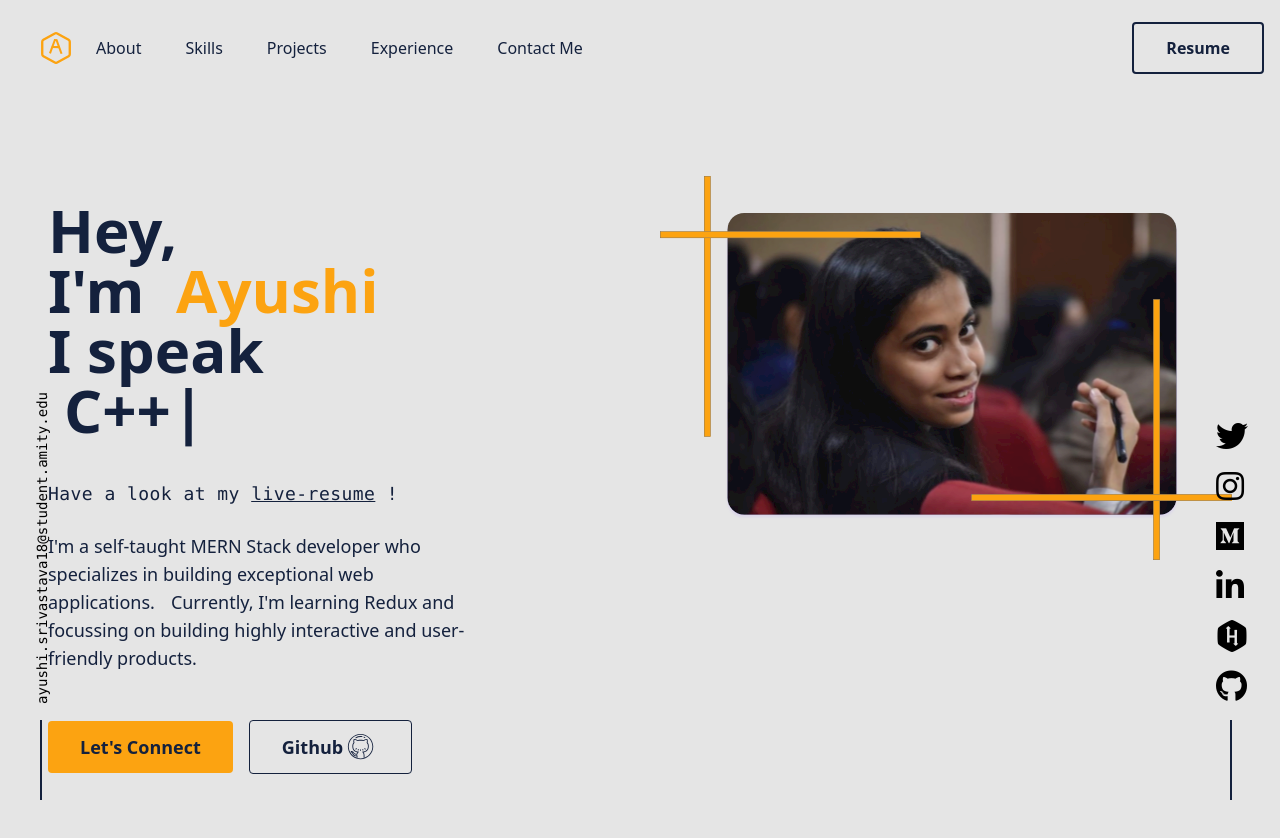
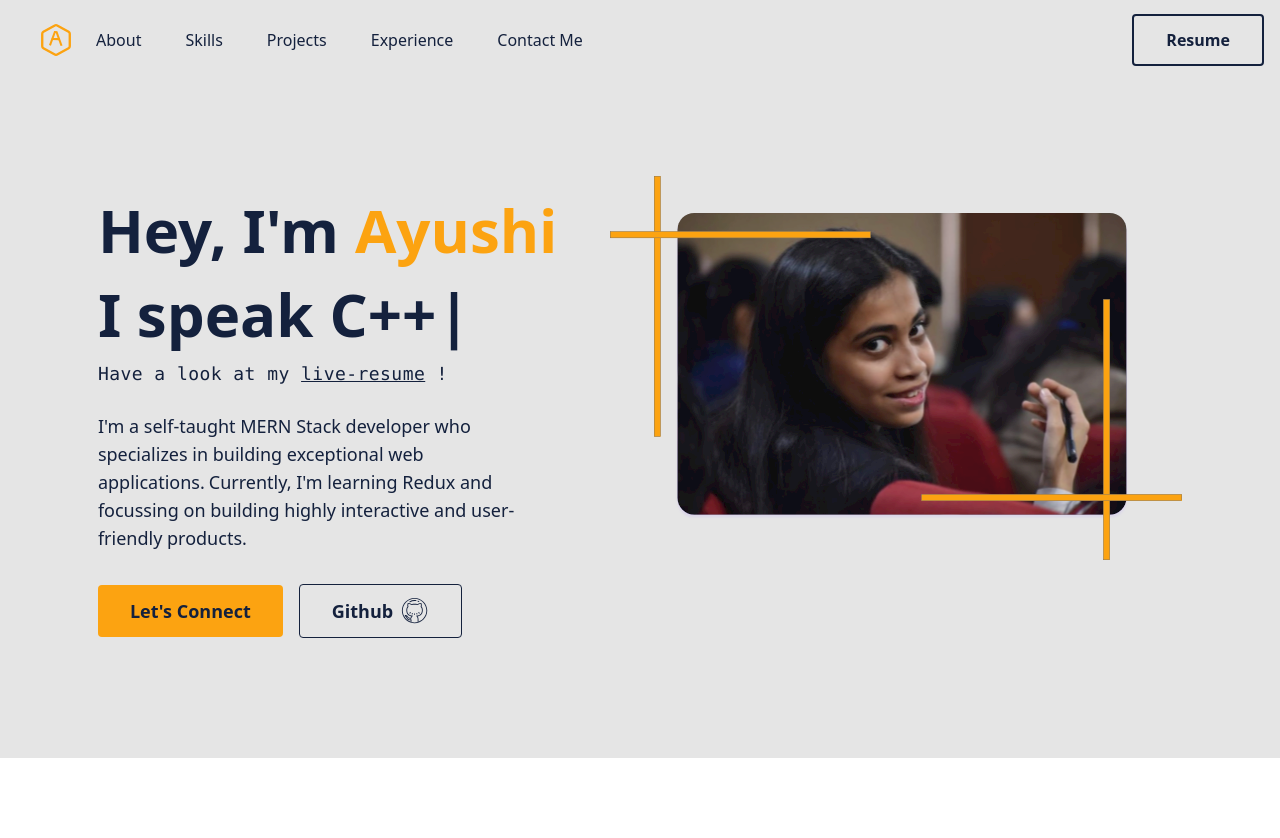
Before and after one commit to srivastavayushi/portfolio-version-1.0, a React (Create React App) app: page /home in a window 1280 px wide. Shown: the top 838 px of the page. After the commit the page ends 800 px from the top, so only its background shows below. Built offline with nearby package versions, Linux system fonts and the light colour scheme.

Commit message:
style : span-margin setup

```diff
--- a/src/App.js
+++ b/src/App.js
@@ -2,19 +2,12 @@ import React, { Fragment } from "react";
 
 // components
 import Routes from "./pages/routes";
-import Social from "./components/contact/social";
-import Email from "./components/contact/email";
-import { LineL, LineR } from "./components/contact/line";
 
 function App() {
   return (
     <div className="bg-basic-gray w-screen">
       <Fragment>
         <Routes />
-        <Social />
-        <Email />
-        <LineL />
-        <LineR />
       </Fragment>
     </div>
   );
--- a/src/components/MainProjects.js
+++ b/src/components/MainProjects.js
@@ -39,7 +39,7 @@ export default function MainProjects() {
           <div className="flex flex-wrap -m-4" ref={ref}>
             {projects.map((project) => {
               return (
-                <motion.div className="p-4 md:w-1/3 " key={project.key}>
+                <motion.div className="p-4 md:w-2/4 md:mx-auto xl:w-1/3 2xl:w-1/3 sm:w-2/3 sm:mx-auto" key={project.key}>
                   <div
                     className="h-full rounded-lg overflow-hidden bg-basic-yellow shadow-lg hover:-translate-y-1 transform transition"
                     animate={animation}
@@ -63,33 +63,14 @@ export default function MainProjects() {
                       </h1>
                       <p className="leading-relaxed mb-3">{project.about}</p>
                       <div className="flex items-center flex-wrap ">
-                        <a
-                          className="text-purple-400 inline-flex items-center md:mb-2 lg:mb-0"
-                          href="/"
-                        >
-                          Learn More
-                          <svg
-                            className="w-4 h-4 ml-2"
-                            viewBox="0 0 24 24"
-                            stroke="currentColor"
-                            strokeWidth="2"
-                            fill="none"
-                            strokeLinecap="round"
-                            strokeLinejoin="round"
-                          >
-                            <path d="M5 12h14"></path>
-                            <path d="M12 5l7 7-7 7"></path>
-                          </svg>
-                        </a>
                         <span className="text-gray-500 mr-3 inline-flex items-center lg:ml-auto md:ml-0 ml-auto leading-none text-sm pr-3 py-1 border-r-2 border-gray-800">
                           <a href={project.github}>
                             <i className="fab fa-github fa-lg text-coolGray-400 w-4 h-4 mr-1" />
                           </a>
                         </span>
-                        <span className="text-gray-500 inline-flex items-center leading-none text-sm">
+                        <span className="text-gray-500 inline-flex items-center leading-none text-sm ml-0">
                           <a href={project.deployOn}>
-                            {" "}
-                            <i className="far fa-browser fa-lg text-coolGray-400 w-4 h-4 mr-1" />
+                            <i className="far fa-browser fa-lg text-coolGray-400 w-4 h-4 text-center" />
                           </a>
                         </span>
                       </div>
--- a/src/components/SideProjects.js
+++ b/src/components/SideProjects.js
@@ -75,7 +75,7 @@ export default function SideProjects() {
                           <i className="fab fa-github fa-lg text-coolGray-400 w-4 h-4 mr-1" />
                         </a>
                       </span>
-                      <span className="text-gray-500 inline-flex items-center leading-none text-sm">
+                      <span className="text-gray-500 inline-flex items-center leading-none text-sm ml-0">
                         <a href={project.deployOn}>
                           <i className="far fa-browser fa-lg text-coolGray-400 w-4 h-4 mr-1" />
                         </a>
--- a/src/components/about.js
+++ b/src/components/about.js
@@ -52,14 +52,14 @@ export default function About() {
             {content.map((cont) => {
               return (
                 <motion.div
-                  className="flex justify-center pt-10 m-auto lg:w-1/4 lg:mx-4 lg:my-8 "
+                  className="flex justify-center pt-10 m-auto lg:w-1/4 lg:mx-6 lg:my-8 ml-0"
                   animate={animation}
                   key={cont.key}
                 >
                   <div className="relative w-64 h-48">
-                    <div className="absolute top-0 left-0 flex items-center w-72 h-40 mt-6 ml-6 bg-basic-white border-8 border-gray-700 border-solid rounded-lg shadow-lg transition duration-500 ease-in-out transform hover:h-48 hover:shadow-2xl">
+                    <div className="absolute top-0 left-0 flex items-center w-64 h-40 mt-6 ml-6 bg-basic-white border-8 border-gray-700 border-solid rounded-lg shadow-lg transition duration-500 ease-in-out transform hover:shadow-2xl">
                       <div className="w-1/3 h-40"></div>
-                      <div className="w-2/3 h-32 pr-2">
+                      <div className="w-2/3 h-32 pr-4">
                         <h3 className="pt-1 text-xl font-semibold ">
                           {cont.name}
                         </h3>
@@ -72,7 +72,7 @@ export default function About() {
                     <div className="absolute top-0 left-0 z-10 w-24 h-40 py-20 text-5xl font-bold text-center text-white bg-basic-yellow rounded-lg">
                       {cont.key}
                     </div>
-                    <div className="absolute top-0 left-0 z-30 w-32 h-2 mt-40 ml-48 bg-basic-yellow"></div>
+                    <div className="absolute top-0 left-0 z-30 w-24 h-2 mt-40 ml-48 bg-basic-yellow"></div>
                   </div>
                 </motion.div>
               );
--- a/src/components/contact.js
+++ b/src/components/contact.js
@@ -3,22 +3,16 @@ import React from "react";
 export default function Contact() {
   const email = "ayushi.srivastava18@student.amity.edu";
   return (
-    <div className=" w-screen" id="contact">
+    <div className="w-screen" id="contact">
       <h2 className="text-4xl font-extrabold text-center text-basic-blue slashed-zero mb-4">
-        02. Contact Me
+        Contact Me
       </h2>
-      <h2 className="text-md font-extralight text-center text-basic-blue slashed-zero sm:max-w-sm mx-auto md:max-w-md p-2">
+      <h2 className="text-md font-extralight text-center text-basic-blue slashed-zero sm:max-w-sm mx-auto md:max-w-md px-4">
         My inbox is always open. Whether you have a question or just want to say
         hi, I'll try my best to get back to you!
       </h2>
 
-      <div className="flex flex-row justify-center mt-1 invisible xl:visible">
-        <a href={`mailto:${email}`}>
-          <i className="far fa-envelope fa-3x " />
-        </a>
-      </div>
-
-      <div className="flex flex-row space-x-4 justify-center pb-16 visible xl:invisible">
+      <div className="flex flex-row space-x-4 justify-center pb-16 mt-4">
         <a href="https://twitter.com/srivayushi12">
           <i className="fab fa-twitter fa-2x " />
         </a>
--- a/src/components/home.js
+++ b/src/components/home.js
@@ -8,10 +8,10 @@ export default function Home() {
   return (
     <div id="home">
       <section className="text-basic-blue pt-20 w-full ">
-        <div className="container mx-auto flex flex-col justify-center p-6 sm:py-12 lg:py-24 lg:flex-row lg:justify-between ">
+        <div className="container mx-auto flex flex-col justify-center p-6 sm:py-12 lg:py-24 lg:flex-row lg:justify-center ">
           <div className="flex flex-col justify-center p-6 text-center rounded-sm lg:max-w-md xl:max-w-lg lg:text-left">
-            <motion.h1
-              className="text-5xl font-bold leading-none sm:text-6xl "
+            <motion.div
+              className="text-5xl font-bold leading-none sm:text-6xl flex flex-row justify-left"
               initial={{ y: 20, opacity: 0 }}
               animate={{ y: 0, opacity: 1 }}
               transition={{
@@ -21,7 +21,7 @@ export default function Home() {
                 stiffness: 25,
               }}
             >
-              Hey,&nbsp; I'm
+             <span className="ml-0">Hey,&nbsp;I'm</span>
               <motion.span
                 className="text-basic-yellow"
                 initial={{ y: 20, opacity: 0 }}
@@ -33,9 +33,11 @@ export default function Home() {
                   stiffness: 25,
                 }}
               >
-                &nbsp;Ayushi
+                Ayushi
               </motion.span>
-              <br />I speak
+              </motion.div>
+              <br /><div className="flex flex-row justify-left text-5xl font-bold leading-none sm:text-6xl">I
+              <p>&nbsp;speak</p>
               <Typewriter
                 onInit={(typewriter) => {
                   typewriter
@@ -62,9 +64,11 @@ export default function Home() {
                     .start();
                 }}
               />
-            </motion.h1>
+              </div>
+
+
             <motion.p
-              className="mt-10 text-lg font-mono font-thin tracking-wide"
+              className="mt-4 text-lg font-mono font-thin tracking-wide text-left"
               initial={{ y: 20, opacity: 0 }}
               animate={{ y: 0, opacity: 1 }}
               transition={{
@@ -84,7 +88,7 @@ export default function Home() {
               !
             </motion.p>
             <motion.p
-              className="mt-6 mb-8 text-lg sm:mb-12 "
+              className="mt-6 mb-2 text-lg sm:mb-8 "
               initial={{ y: 20, opacity: 0 }}
               animate={{ y: 0, opacity: 1 }}
               transition={{
@@ -97,6 +101,7 @@ export default function Home() {
               I'm a self-taught MERN Stack developer who specializes in building
               exceptional web applications.
               <motion.span
+              className="ml-1"
                 initial={{ y: 20, opacity: 0 }}
                 animate={{ y: 0, opacity: 1 }}
                 transition={{
@@ -105,13 +110,12 @@ export default function Home() {
                   type: "spring",
                   stiffness: 25,
                 }}
-              >
-                Currently, I'm learning Redux and focussing on building highly
+              >Currently, I'm learning Redux and focussing on building highly
                 interactive and user-friendly products.
               </motion.span>
             </motion.p>
 
-            <div className="flex flex-col space-y-4 sm:items-center sm:justify-center sm:flex-row sm:space-y-0 sm:space-x-4 lg:justify-start">
+            <div className="flex flex-col space-y-2 sm:items-center sm:justify-center sm:flex-row sm:space-y-0 sm:space-x-4 lg:justify-start">
               <motion.a
                 href="https://www.linkedin.com/in/srivayushi/"
                 className="px-8 py-3 text-lg font-semibold rounded bg-basic-yellow text-basic-blue"
@@ -139,12 +143,13 @@ export default function Home() {
                 }}
               >
                 <div>
+                Github
                   <img
                     src={github}
                     alt="github"
-                    className="float-right mx-1 text-basic-blue"
+                    className="float-right ml-2 text-basic-blue"
                   />
-                  Github
+
                 </div>
               </motion.a>
             </div>
--- a/src/components/nav.js
+++ b/src/components/nav.js
@@ -8,7 +8,7 @@ import Sidebar from "./sidebar/sidebar";
 export default function Nav() {
   return (
     <>
-      <header className="px-4 text-basic-blue bg-basic-gray fixed z-50 pt-4 w-full">
+      <header className="px-4 text-basic-blue bg-basic-gray fixed z-50 pt-2 w-full">
         <div className="container flex justify-between h-16 mx-auto">
           <div className="flex">
             <Link to="/#home" className="flex items-center p-2">
```
Also changed, not shown: 1 other file (tests, documents, lock files or other folders).
